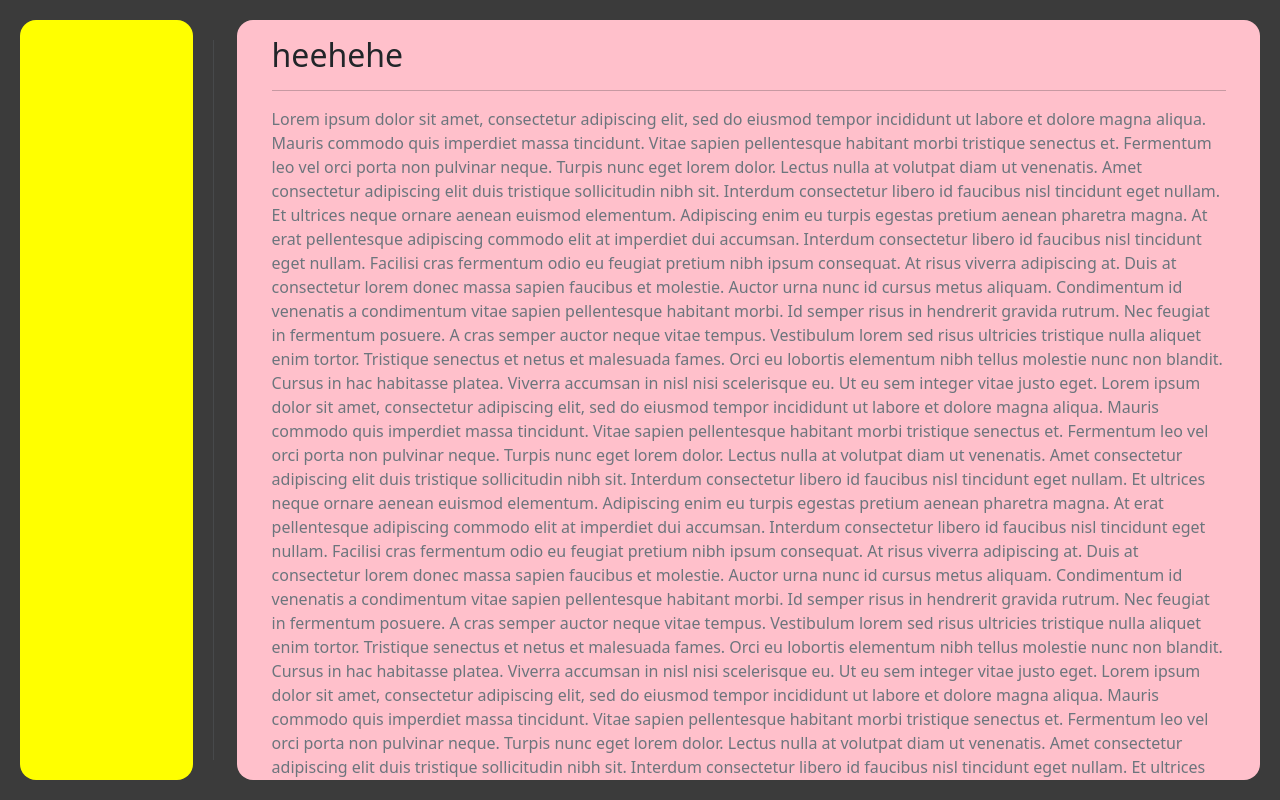
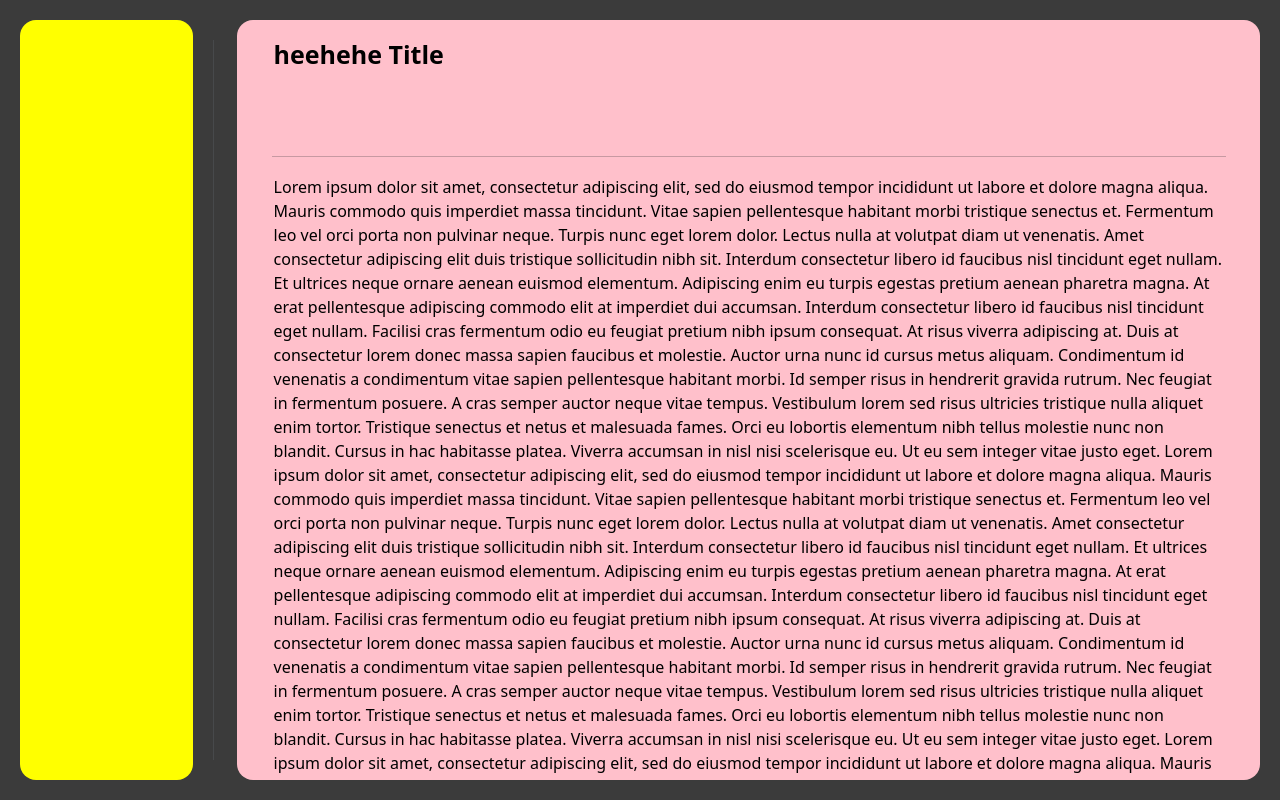
Before and after one commit to rafisfast/noteify, a React (Create React App) app: page / in a window 1280 px wide. Built offline with nearby package versions, Linux system fonts and the light colour scheme.

Commit message:
textareas

```diff
--- a/src/App.css
+++ b/src/App.css
@@ -74,11 +74,33 @@
   display: none;  /* Safari and Chrome */
 }
 
-@media screen and (min-width: 720px) {
-  .sidebar-col {
-    display: none;
-  }
+.main-title {
+  width: 100%;
+  font-size:25px;
+  font-weight: bold;
+  height: 15%;
+}
 
+.main-text {
+  width:100%;
+  height:100%;
+}
+
+textarea {
+  resize:none;
+  -ms-overflow-style:none;
+  scrollbar-width:none;
+  background: none;
+  border: none;
+  resize: none !important;
+}
+
+textarea:focus {
+  outline: none;
+}
+
+.main-text::-webkit-scrollbar {
+  display: none;  /* Safari and Chrome */
 }
 
 .inner-sidebar {
--- a/src/main.js
+++ b/src/main.js
@@ -1,21 +1,25 @@
-import { Container, Row, Col } from 'react-bootstrap';
+import { Container, Row, Col, Form } from 'react-bootstrap';
 
 const Main = () => {
   return(
     <Col>
       <div className="main-content py-3 my-1 m-2 mr-4 overflow-hidden">
         <div className='notes p-0 my-auto'>
-          <Container fluid className='overflow-auto pl-5 main-inner' style={{"width":"98%","height":"100%","msOverflowStyle":"none","scrollbarWidth":"none"}}>
-            <h2 className='pt-3'>heehehe</h2>
+          <Container fluid className='overflow-auto pl-5 main-inner' style={{"width":"98%","height":"100%"}}>
+            <textarea className='pt-3 main-title overflow-hidden'>
+            heehehe Title
+            </textarea>
             <hr></hr>
-            <p className='text-muted'>Lorem ipsum dolor sit amet, consectetur adipiscing elit, sed do eiusmod tempor incididunt ut labore et dolore magna aliqua. Mauris commodo quis imperdiet massa tincidunt. Vitae sapien pellentesque habitant morbi tristique senectus et. Fermentum leo vel orci porta non pulvinar neque. Turpis nunc eget lorem dolor. Lectus nulla at volutpat diam ut venenatis. Amet consectetur adipiscing elit duis tristique sollicitudin nibh sit. Interdum consectetur libero id faucibus nisl tincidunt eget nullam. Et ultrices neque ornare aenean euismod elementum. Adipiscing enim eu turpis egestas pretium aenean pharetra magna. At erat pellentesque adipiscing commodo elit at imperdiet dui accumsan.
+            <textarea className='overflow-auto main-text'>
+            Lorem ipsum dolor sit amet, consectetur adipiscing elit, sed do eiusmod tempor incididunt ut labore et dolore magna aliqua. Mauris commodo quis imperdiet massa tincidunt. Vitae sapien pellentesque habitant morbi tristique senectus et. Fermentum leo vel orci porta non pulvinar neque. Turpis nunc eget lorem dolor. Lectus nulla at volutpat diam ut venenatis. Amet consectetur adipiscing elit duis tristique sollicitudin nibh sit. Interdum consectetur libero id faucibus nisl tincidunt eget nullam. Et ultrices neque ornare aenean euismod elementum. Adipiscing enim eu turpis egestas pretium aenean pharetra magna. At erat pellentesque adipiscing commodo elit at imperdiet dui accumsan.
 Interdum consectetur libero id faucibus nisl tincidunt eget nullam. Facilisi cras fermentum odio eu feugiat pretium nibh ipsum consequat. At risus viverra adipiscing at. Duis at consectetur lorem donec massa sapien faucibus et molestie. Auctor urna nunc id cursus metus aliquam. Condimentum id venenatis a condimentum vitae sapien pellentesque habitant morbi. Id semper risus in hendrerit gravida rutrum. Nec feugiat in fermentum posuere. A cras semper auctor neque vitae tempus. Vestibulum lorem sed risus ultricies tristique nulla aliquet enim tortor. Tristique senectus et netus et malesuada fames. Orci eu lobortis elementum nibh tellus molestie nunc non blandit. Cursus in hac habitasse platea. Viverra accumsan in nisl nisi scelerisque eu. Ut eu sem integer vitae justo eget.
 Lorem ipsum dolor sit amet, consectetur adipiscing elit, sed do eiusmod tempor incididunt ut labore et dolore magna aliqua. Mauris commodo quis imperdiet massa tincidunt. Vitae sapien pellentesque habitant morbi tristique senectus et. Fermentum leo vel orci porta non pulvinar neque. Turpis nunc eget lorem dolor. Lectus nulla at volutpat diam ut venenatis. Amet consectetur adipiscing elit duis tristique sollicitudin nibh sit. Interdum consectetur libero id faucibus nisl tincidunt eget nullam. Et ultrices neque ornare aenean euismod elementum. Adipiscing enim eu turpis egestas pretium aenean pharetra magna. At erat pellentesque adipiscing commodo elit at imperdiet dui accumsan.
 Interdum consectetur libero id faucibus nisl tincidunt eget nullam. Facilisi cras fermentum odio eu feugiat pretium nibh ipsum consequat. At risus viverra adipiscing at. Duis at consectetur lorem donec massa sapien faucibus et molestie. Auctor urna nunc id cursus metus aliquam. Condimentum id venenatis a condimentum vitae sapien pellentesque habitant morbi. Id semper risus in hendrerit gravida rutrum. Nec feugiat in fermentum posuere. A cras semper auctor neque vitae tempus. Vestibulum lorem sed risus ultricies tristique nulla aliquet enim tortor. Tristique senectus et netus et malesuada fames. Orci eu lobortis elementum nibh tellus molestie nunc non blandit. Cursus in hac habitasse platea. Viverra accumsan in nisl nisi scelerisque eu. Ut eu sem integer vitae justo eget.
 Lorem ipsum dolor sit amet, consectetur adipiscing elit, sed do eiusmod tempor incididunt ut labore et dolore magna aliqua. Mauris commodo quis imperdiet massa tincidunt. Vitae sapien pellentesque habitant morbi tristique senectus et. Fermentum leo vel orci porta non pulvinar neque. Turpis nunc eget lorem dolor. Lectus nulla at volutpat diam ut venenatis. Amet consectetur adipiscing elit duis tristique sollicitudin nibh sit. Interdum consectetur libero id faucibus nisl tincidunt eget nullam. Et ultrices neque ornare aenean euismod elementum. Adipiscing enim eu turpis egestas pretium aenean pharetra magna. At erat pellentesque adipiscing commodo elit at imperdiet dui accumsan.
 Interdum consectetur libero id faucibus nisl tincidunt eget nullam. Facilisi cras fermentum odio eu feugiat pretium nibh ipsum consequat. At risus viverra adipiscing at. Duis at consectetur lorem donec massa sapien faucibus et molestie. Auctor urna nunc id cursus metus aliquam. Condimentum id venenatis a condimentum vitae sapien pellentesque habitant morbi. Id semper risus in hendrerit gravida rutrum. Nec feugiat in fermentum posuere. A cras semper auctor neque vitae tempus. Vestibulum lorem sed risus ultricies tristique nulla aliquet enim tortor. Tristique senectus et netus et malesuada fames. Orci eu lobortis elementum nibh tellus molestie nunc non blandit. Cursus in hac habitasse platea. Viverra accumsan in nisl nisi scelerisque eu. Ut eu sem integer vitae justo eget.
 Lorem ipsum dolor sit amet, consectetur adipiscing elit, sed do eiusmod tempor incididunt ut labore et dolore magna aliqua. Mauris commodo quis imperdiet massa tincidunt. Vitae sapien pellentesque habitant morbi tristique senectus et. Fermentum leo vel orci porta non pulvinar neque. Turpis nunc eget lorem dolor. Lectus nulla at volutpat diam ut venenatis. Amet consectetur adipiscing elit duis tristique sollicitudin nibh sit. Interdum consectetur libero id faucibus nisl tincidunt eget nullam. Et ultrices neque ornare aenean euismod elementum. Adipiscing enim eu turpis egestas pretium aenean pharetra magna. At erat pellentesque adipiscing commodo elit at imperdiet dui accumsan.
-Interdum consectetur libero id faucibus nisl tincidunt eget nullam. Facilisi cras fermentum odio eu feugiat pretium nibh ipsum consequat. At risus viverra adipiscing at. Duis at consectetur lorem donec massa sapien faucibus et molestie. Auctor urna nunc id cursus metus aliquam. Condimentum id venenatis a condimentum vitae sapien pellentesque habitant morbi. Id semper risus in hendrerit gravida rutrum. Nec feugiat in fermentum posuere. A cras semper auctor neque vitae tempus. Vestibulum lorem sed risus ultricies tristique nulla aliquet enim tortor. Tristique senectus et netus et malesuada fames. Orci eu lobortis elementum nibh tellus molestie nunc non blandit. Cursus in hac habitasse platea. Viverra accumsan in nisl nisi scelerisque eu. Ut eu sem integer vitae justo eget.</p>
+Interdum consectetur libero id faucibus nisl tincidunt eget nullam. Facilisi cras fermentum odio eu feugiat pretium nibh ipsum consequat. At risus viverra adipiscing at. Duis at consectetur lorem donec massa sapien faucibus et molestie. Auctor urna nunc id cursus metus aliquam. Condimentum id venenatis a condimentum vitae sapien pellentesque habitant morbi. Id semper risus in hendrerit gravida rutrum. Nec feugiat in fermentum posuere. A cras semper auctor neque vitae tempus. Vestibulum lorem sed risus ultricies tristique nulla aliquet enim tortor. Tristique senectus et netus et malesuada fames. Orci eu lobortis elementum nibh tellus molestie nunc non blandit. Cursus in hac habitasse platea. Viverra accumsan in nisl nisi scelerisque eu. Ut eu sem integer vitae justo eget.
+             </textarea>
           </Container>
         </div>
       </div>
```
